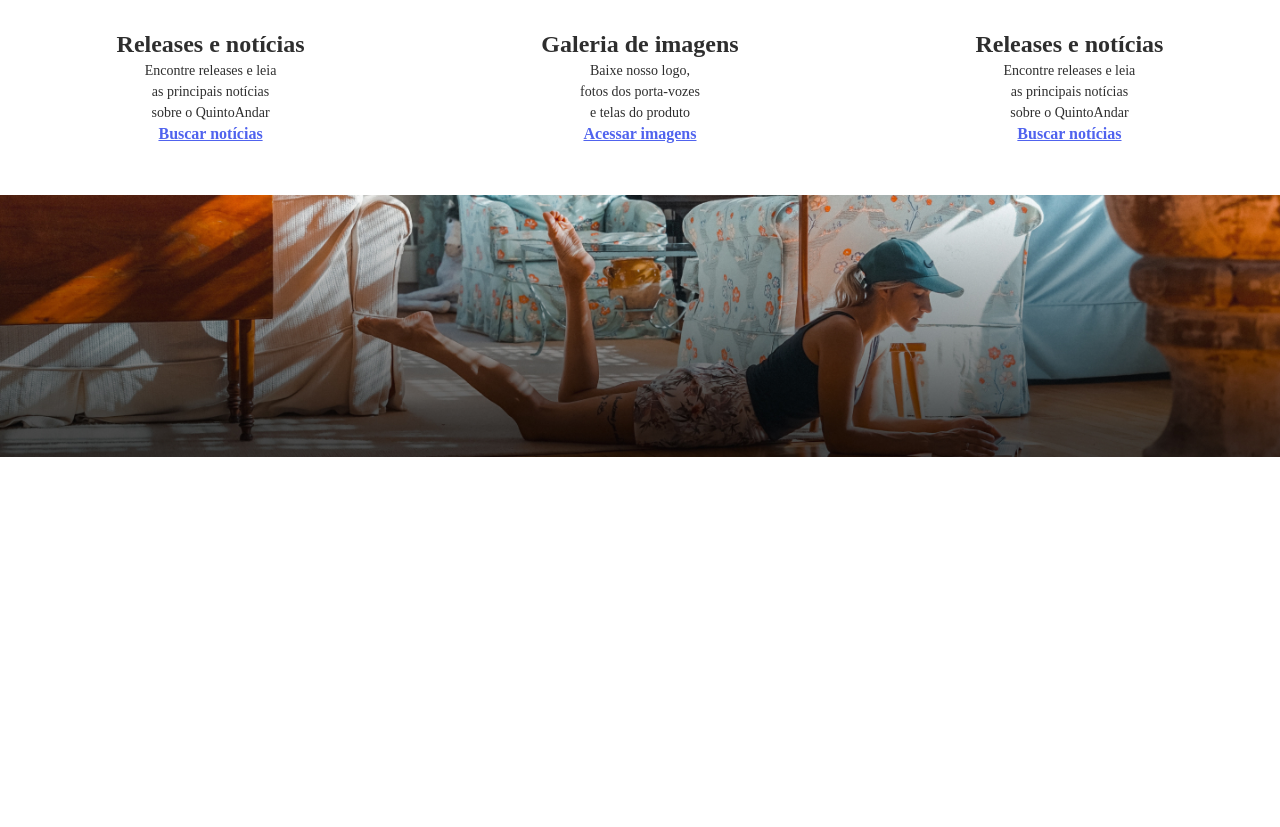
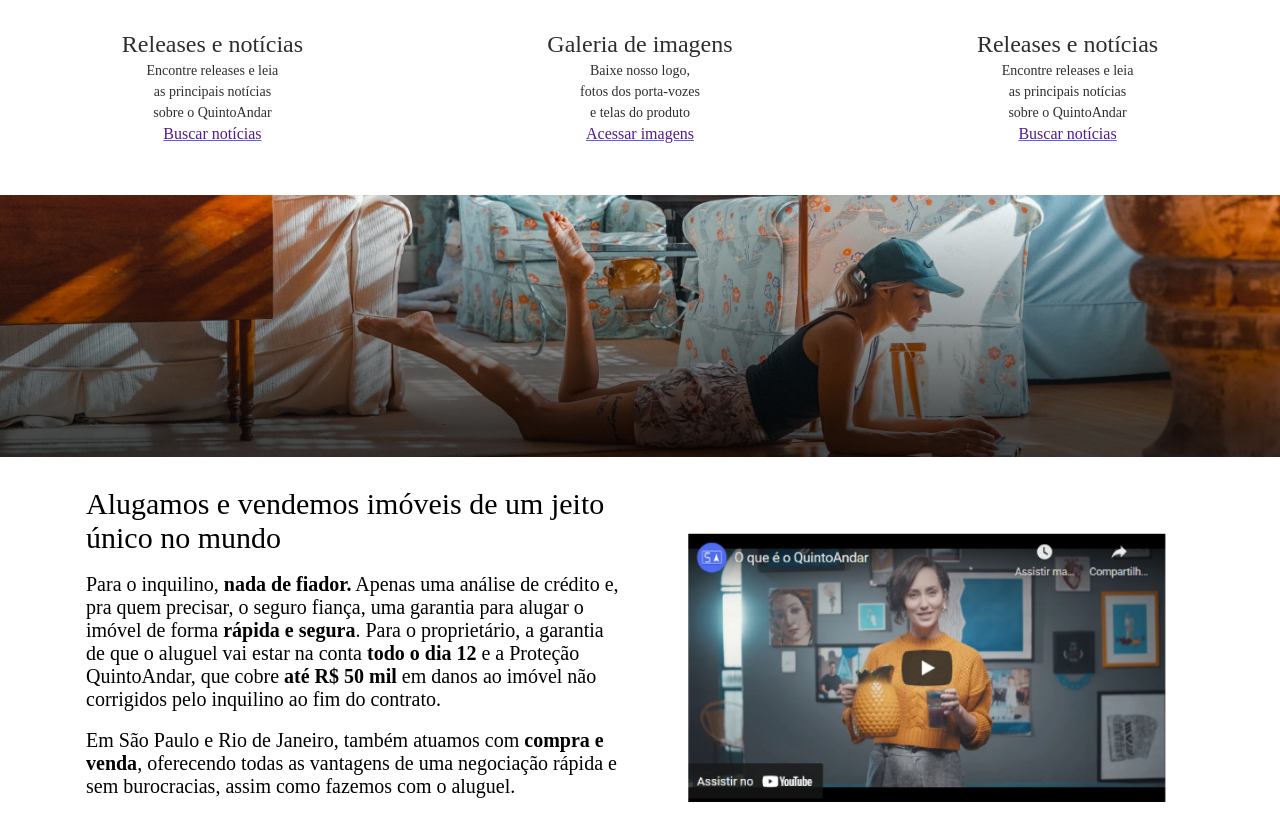
Before and after one commit to CristianoSantan/recodePro_21_22, a plain HTML site: page HTML/index.html in a window 1280 px wide. Shown: the part 420-1247 px from the top of the page. Before the commit the page ends 881 px from the top, so only its background shows below. Drawn offline with Linux system fonts and the light colour scheme.

Commit message:
alugamos e vendemos

```diff
--- a/HTML/index.html
+++ b/HTML/index.html
@@ -1,5 +1,6 @@
 <!DOCTYPE html>
 <html lang="pt-br">
+
 <head>
   <meta charset="UTF-8" />
   <meta http-equiv="X-UA-Compatible" content="IE=edge" />
@@ -15,11 +16,10 @@
     }
   </style>
 </head>
+
 <body>
   <header style="box-shadow: 0px 5px 10px #757575">
-      <div
-        style="position: relative; width: 1000px; height: 70px; margin: 0 auto"
-      >
+    <div style="position: relative; width: 1000px; height: 70px; margin: 0 auto">
       <h1>
         <img style="width: 250px" src="logo.png" alt="logo" />
       </h1>
@@ -29,19 +29,13 @@
             <a href="" style="font-size: 14px; color: #5063ee">Imprensa</a>
           </li>
           <li style="display: inline; padding-left: 20px">
-              <a href="" style="font-size: 14px; color: #5063ee"
-                >Reases e Notícias</a
-              >
+            <a href="" style="font-size: 14px; color: #5063ee">Reases e Notícias</a>
           </li>
           <li style="display: inline; padding-left: 20px">
-              <a href="" style="font-size: 14px; color: #5063ee"
-                >Galeria de imagens</a
-              >
+            <a href="" style="font-size: 14px; color: #5063ee">Galeria de imagens</a>
           </li>
           <li style="display: inline; padding-left: 20px">
-              <a href="" style="font-size: 14px; color: #5063ee"
-                >Índice QuintoAndar</a
-              >
+            <a href="" style="font-size: 14px; color: #5063ee">Índice QuintoAndar</a>
           </li>
           <li style="display: inline; padding-left: 20px">
             <a href="" style="font-size: 14px; color: #5063ee">Contato</a>
@@ -50,14 +44,12 @@
       </nav>
     </div>
   </header>
-    <h4
-      style="
+  <h4 style="
         text-align: center;
         color: #757575;
         padding: 96px 0 32px 0;
         font-size: 24px;
-      "
-    >
+      ">
     Imprensa QuintoAndar
   </h4>
   <h1 style="text-align: center; color: #2e2e2e; font-size: 54px">
@@ -67,67 +59,114 @@
 
   <table style="width: 100%; margin-top: 100px">
     <tr>
-        <th style="font-size: 24px; color: #2e2e2e">Releases e notícias</th>
-        <th style="font-size: 24px; color: #2e2e2e">Galeria de imagens</th>
-        <th style="font-size: 24px; color: #2e2e2e">Releases e notícias</th>
+      <td style="font-size: 24px; color: #2e2e2e; text-align: center">
+        Releases e notícias
+      </td>
+      <td style="font-size: 24px; color: #2e2e2e; text-align: center">
+        Galeria de imagens
+      </td>
+      <td style="font-size: 24px; color: #2e2e2e; text-align: center">
+        Releases e notícias
+      </td>
     </tr>
     <tr>
-        <th
-          style="
+      <td style="
             font-size: 14px;
             color: #2e2e2e;
             line-height: 21px;
             font-weight: 200;
-          "
-        >
+            text-align: center;
+          ">
         Encontre releases e leia <br />
         as principais notícias <br />
         sobre o QuintoAndar
-        </th>
-        <th
-          style="
+      </td>
+      <td style="
             font-size: 14px;
             color: #2e2e2e;
             line-height: 21px;
             font-weight: 200;
-          "
-        >
+            text-align: center;
+          ">
         Baixe nosso logo, <br />
         fotos dos porta-vozes <br />
         e telas do produto
-        </th>
-        <th
-          style="
+      </td>
+      <td style="
             font-size: 14px;
             color: #2e2e2e;
             line-height: 21px;
             font-weight: 200;
-          "
-        >
+            text-align: center;
+          ">
         Encontre releases e leia <br />
         as principais notícias <br />
         sobre o QuintoAndar
-        </th>
+      </td>
     </tr>
     <tr>
-        <th>
-          <a href="" style="color: #5063ee; text-decoration: underline"
-            >Buscar notícias</a
-          >
-        </th>
-        <th>
-          <a href="" style="color: #5063ee; text-decoration: underline"
-            >Acessar imagens</a
-          >
-        </th>
-        <th>
-          <a href="" style="color: #5063ee; text-decoration: underline"
-            >Buscar notícias</a
-          >
-        </th>
+      <td style="
+        color: #5063ee;
+        text-decoration: underline;
+        text-align: center;
+      ">
+        <a href="">Buscar notícias</a>
+      </td>
+      <td style="
+              color: #5063ee;
+              text-decoration: underline;
+              text-align: center;
+            ">
+        <a href="">Acessar imagens</a>
+      </td>
+      <td style="
+              color: #5063ee;
+              text-decoration: underline;
+              text-align: center;
+            ">
+        <a href="">Buscar notícias</a>
+      </td>
     </tr>
   </table>
 
   <img src="somos.jpg" alt="" style="width: 100%; padding-top: 50px" />
+
+  <table style="width: 90%; margin: 0 auto;">
+    <tr>
+      <td style="width: 200px; padding: 20px;">
+        <p style="font-size: 30px;">
+          Alugamos e vendemos imóveis de um
+          jeito único no mundo</p><br />
+        <p style="font-size: 20px;">Para o inquilino, <b>nada de fiador.</b> Apenas uma análise de crédito e, pra quem
+          precisar, o seguro fiança,
+          uma garantia para alugar o imóvel de forma <b>rápida e segura</b>. Para o proprietário, a garantia de que o
+          aluguel vai estar na conta <b>todo o dia 12</b> e a Proteção QuintoAndar, que cobre <b>até R$ 50 mil</b> em
+          danos ao imóvel não corrigidos pelo inquilino ao fim do contrato.
+        </p><br />
+        <p style="font-size: 20px;">Em São Paulo e Rio de Janeiro, também atuamos com <b>compra e venda</b>, oferecendo
+          todas as vantagens de uma
+          negociação rápida e sem burocracias, assim como fazemos com o aluguel.</p>
+      </td>
+      <td style="width: 200px; padding: 20px; text-align: center;">
+        <img src="imageVideo.png" alt="" style="width: 90%; padding-top: 50px; vertical-align: top;" />
+      </td>
+    </tr>
+  </table>
+  <table style="width: 100%; height: 400px; margin: 0 auto; background-color: #5063EE; margin-top: 100px;">
+    <tr>
+      <td style="width: 50px; padding: 20px; padding-left: 80px;">
+        <p style="font-size: 32px; color: white;">Usamos tecnologia para garantir uma
+          experiência segura em todas as etapas do
+          processo de aluguel e venda.</p><br>
+        <p style="font-size: 18px; color: white;">Desde o momento do cadastro de um novo imóvel, passando
+          pelas fotos e vídeos profissionais, até a assinatura do contrato,
+          tudo é feito online.</p>
+      </td>
+      <td style="width: 300px; padding: 20px; text-align: center; position: relative;padding-right: 80px;">
+        <img src="celular.png" alt="" style="width: 300px; position: absolute; top: -80px; margin: 0 auto;" />
+      </td>
+    </tr>
+  </table>
 </body>
+
 </html>
```
Also changed, not shown: HTML/celular.png (added), HTML/imageVideo.png (added). Lines whose indentation alone changed are shown as unchanged.
